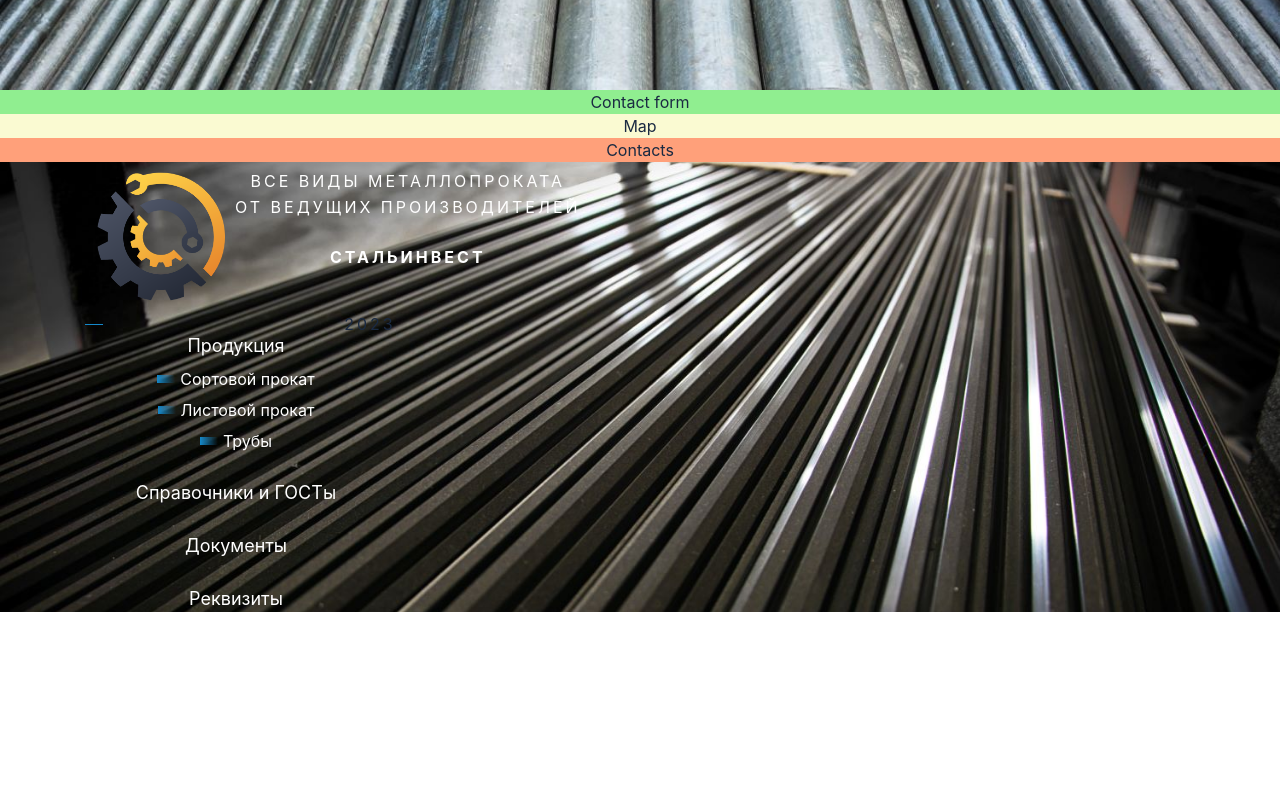
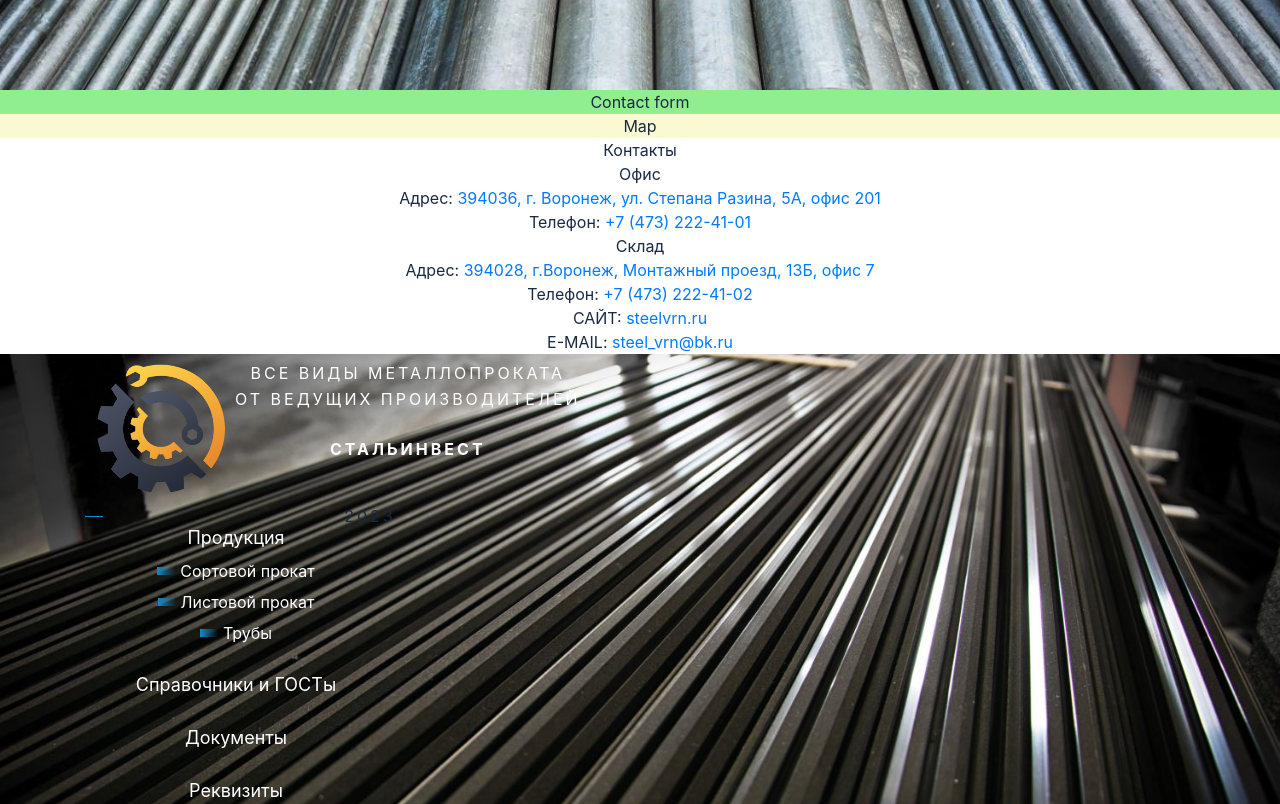
Before and after one commit to Alex-g-h/alex-metal, a React (Create React App) app: page / in a window 1280 px wide. Shown: the part 3580-4384 px from the top of the page. Before the commit the page ends 4192 px from the top, so only its background shows below. Built offline with nearby package versions, Linux system fonts and the light colour scheme.

Commit message:
[feat]: Contacts

```diff
--- a/src/App.css
+++ b/src/App.css
@@ -149,6 +149,7 @@ body {
 }
 
 .map-background {
+  width: 100%;
   height: auto;
   max-height: 100%;
   /* background-image: url("./assets/images/backgrounds/4-achievements.jpg"); */
@@ -161,11 +162,12 @@ body {
 .contacts-background {
   height: auto;
   max-height: 100%;
-  /* background-image: url("./assets/images/backgrounds/4-achievements.jpg"); */
+  background-image: url("./assets/images/backgrounds/8-contacts.jpg");
   background-position: center;
   background-repeat: repeat-y;
   background-size: cover;
   background-color: lightsalmon;
+  opacity: 0.1;
 }
 
 .footer-background {
--- a/src/app/components/contactsPart.jsx
+++ b/src/app/components/contactsPart.jsx
@@ -1,7 +1,74 @@
 import React from "react";
 
 const ContactsPart = () => {
-  return <div className="contacts-background">Contacts</div>;
+  const office = {
+    address: "394036, г. Воронеж, ул. Степана Разина, 5А, офис 201",
+    phone: "+7 (473) 222-41-01",
+  };
+
+  const storehouse = {
+    address: "394028, г.Воронеж, Монтажный проезд, 13Б, офис 7",
+    phone: "+7 (473) 222-41-02",
+  };
+
+  return (
+    // <div className="contacts contacts-background">
+    <div className="contacts contacts__img">
+      <div className="contacts">
+        <div className="contacts__caption">Контакты</div>
+        <div className="contacts__container">
+          <div className="contacts__container__caption">Офис</div>
+          <div className="contacts__address">
+            Адрес:
+            <a
+              href="https://yandex.ru/maps/?pt=39.218029,51.670294&z=18&l=map"
+              rel="noopener noreferrer"
+              target="_blank"
+            >
+              {" "}
+              {office.address}
+            </a>
+          </div>
+          <div className="contacts__phone">
+            Телефон:
+            <a href="tel:+74732224101">
+              {" "}
+              <span>{office.phone}</span>
+            </a>
+          </div>
+        </div>
+        <div className="contacts__container">
+          <div className="contacts__container__caption">Склад</div>
+          <div className="contacts__address">
+            Адрес:
+            <a
+              href="https://yandex.ru/maps/?pt=39.287700,51.635900&z=18&l=map"
+              rel="noopener noreferrer"
+              target="_blank"
+            >
+              {" "}
+              {storehouse.address}
+            </a>
+          </div>
+          <div className="contacts__phone">
+            Телефон:
+            <a href="tel:+74732224102">
+              {" "}
+              <span>{storehouse.phone}</span>
+            </a>
+          </div>
+        </div>
+        <div className="contacts__container">
+          <div className="contacts__site">
+            САЙТ: <a href="http://www.steelvrn.ru">steelvrn.ru</a>
+          </div>
+          <div className="contacts__mail">
+            E-MAIL: <a href="mailto:steel_vrn@bk.ru">steel_vrn@bk.ru</a>
+          </div>
+        </div>
+      </div>
+    </div>
+  );
 };
 
 export default ContactsPart;
--- /dev/null
+++ b/src/app/css/contacts.css
@@ -0,0 +1,89 @@
+.contacts {
+  position: relative;
+  z-index: 2;
+  display: flex;
+  flex-direction: column;
+}
+
+.contacts__caption {
+  text-align: left;
+  font-size: 1.75em;
+  color: #fafafa;
+  margin-left: 1em;
+  text-transform: uppercase;
+  margin-bottom: 1em;
+}
+
+.contacts__container {
+  margin-bottom: 2em;
+  text-align: left;
+  margin-left: 3em;
+}
+
+.contacts__container__caption {
+  font-size: 1.25em;
+  color: #fafafa;
+  text-transform: uppercase;
+  margin-bottom: 1em;
+}
+
+.contacts__container a {
+  color: #38bdf8;
+}
+
+.contacts__container a:hover{
+  color: #0284c7;
+}
+
+.contacts__address {
+  color: #fafafa;
+  margin-left: 2em;
+  text-transform: uppercase;
+}
+
+.contacts__phone {
+  color: #fafafa;
+  margin-left: 2em;
+  text-transform: uppercase;
+  margin-top: 0.75em;
+}
+
+.contacts__site {
+  font-size: 1.25em;
+  color: #fafafa;
+  margin-top: 0.75em;
+}
+
+.contacts__mail {
+  font-size: 1.25em;
+  color: #fafafa;
+  margin-top: 0.75em;
+}
+
+.contacts__img {
+  position: relative;
+  background: #1a2a42;
+  padding: 74px 0;
+  color: #fff;
+}
+
+.contacts__img:before {
+  position: absolute;
+  left: 0;
+  right: 0;
+  top: 0;
+  bottom: 0;
+  content: '';
+  display: block;
+}
+
+.contacts__img:before {
+  height: auto;
+  max-height: 100%;
+  background-image: url("../../assets/images/backgrounds/8-contacts.jpg");
+  background-position: center;
+  background-repeat: repeat-y;
+  background-size: cover;
+  background-color: lightsalmon;
+  opacity: 0.25;
+}
```
Also changed, not shown: src/assets/images/backgrounds/8-contacts.jpg (added).
